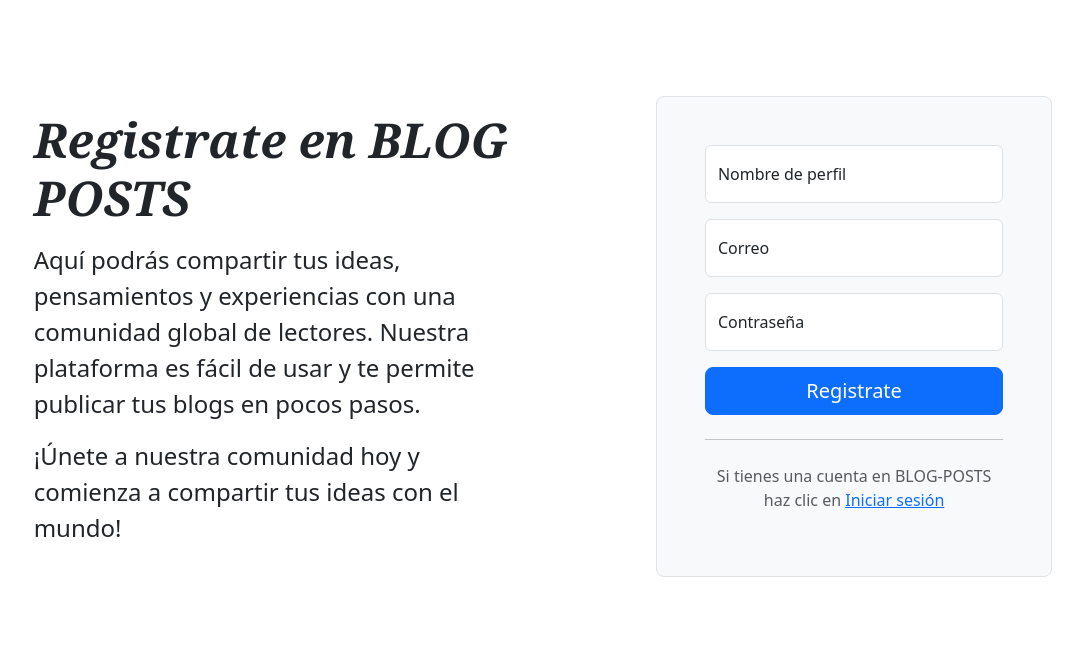
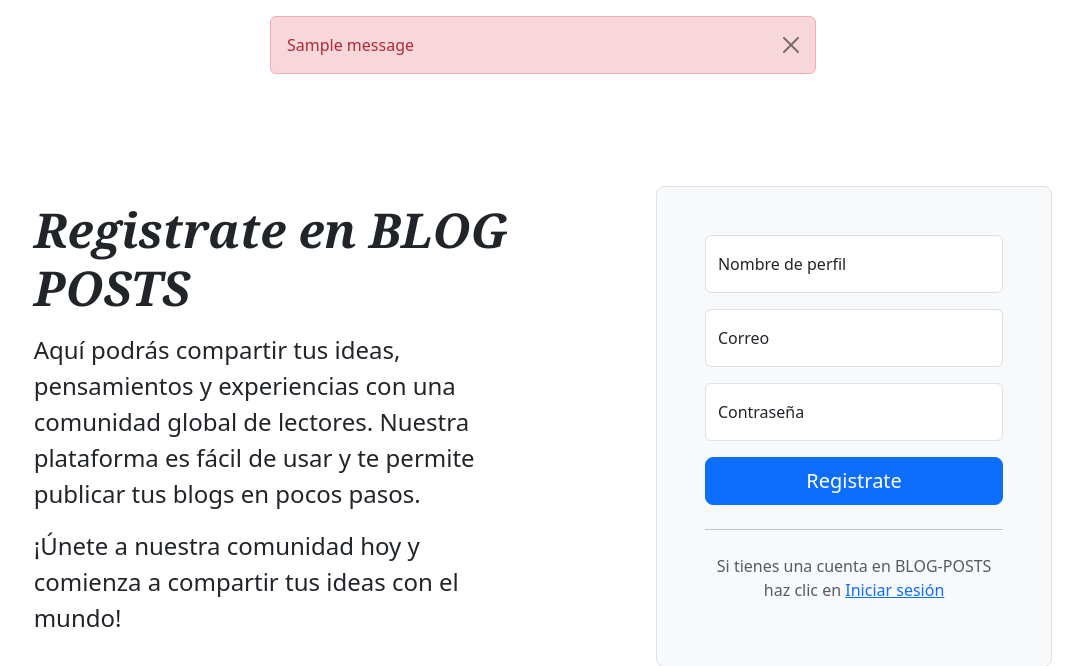
Before and after one commit to BryanCachimuel/Blog-Posts, a Flask app: page /auth/register in a window 1280 px wide. Shown: the top 666 px of the page, without its empty margins (97-1180 px from the left). Run offline with Flask 3, Linux system fonts and the light colour scheme; tables that the repository leaves empty hold one stand-in row (values such as "Sample post"); one stand-in notice (Sample message) is shown; some libraries are stand-ins or nearby versions.

Commit message:
Insertando el script html para poder ver un mensaje de error en caso de que se presente errores al momento de registrar o iniciar sesión

```diff
--- a/blog-posts/blogr/templates/base.html
+++ b/blog-posts/blogr/templates/base.html
@@ -66,6 +66,20 @@
     </header>
     {% endblock %}
 
+    <!-- mostrando mensajes de error -->
+    {% for message in get_flashed_messages() %}
+      <div class="container mt-3">
+        <div class="row">
+          <div class="col-md-6 mx-auto">
+            <div class="alert alert-danger alert-dismissible fade show" role="alert">
+              {{ message }}
+              <button type="button" class="btn-close" data-bs-dismiss="alert" aria-label="Close"></button>
+            </div>
+          </div>
+        </div>
+      </div>
+    {% endfor %}
+
     <!-- Sección de bloque de contenido -->
     {% block content %}
     {% endblock %}
```
